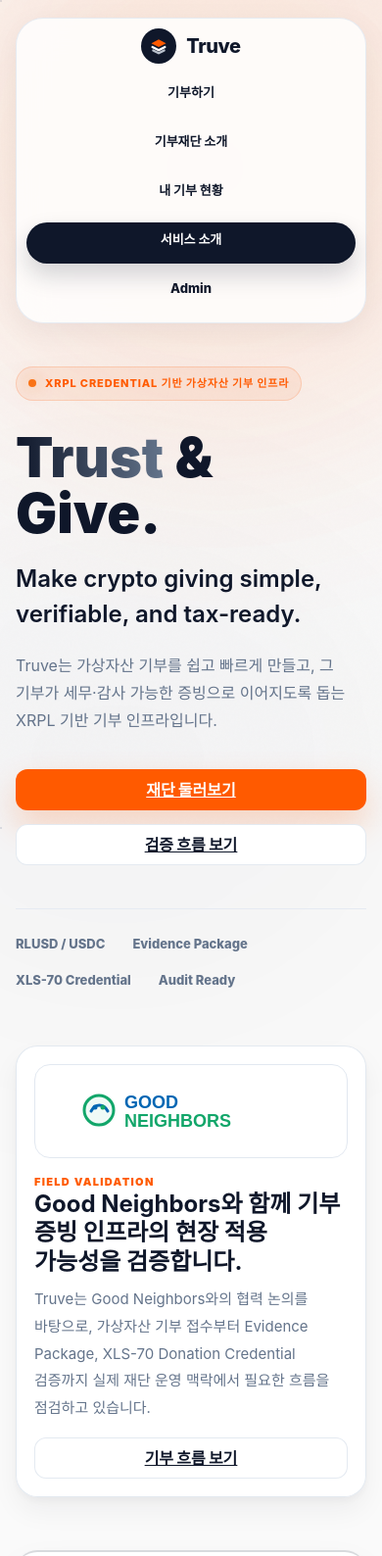
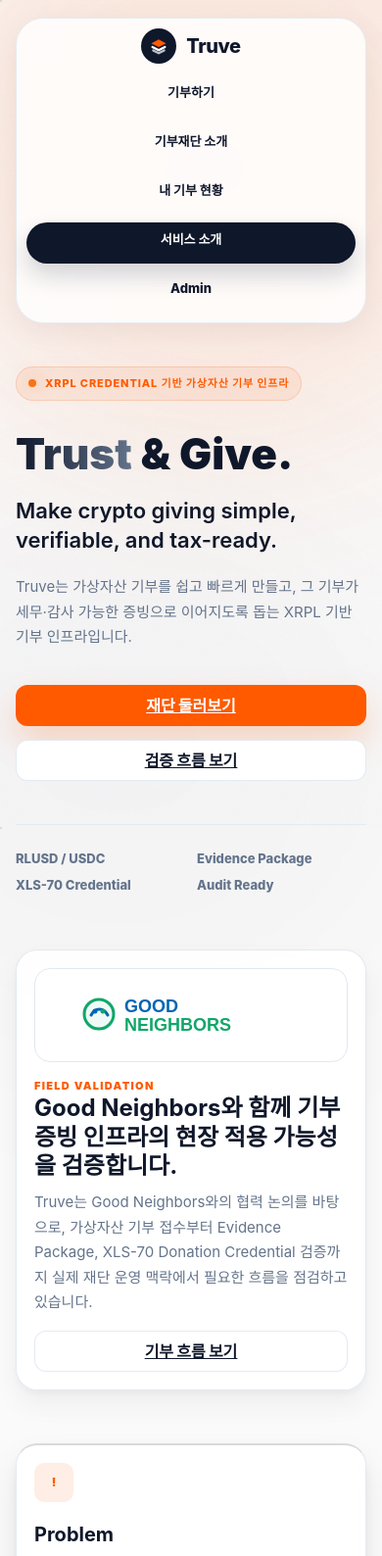
Before and after one commit to SangJun-Pyo/Truve_prototype, a website built with Vite: page about.html in a window 390 px wide. Shown: the top 1588 px of the page at 98% size. Built offline with nearby package versions, Linux system fonts and the light colour scheme.

Commit message:
Fix about page mobile wrapping

```diff
--- a/assets/styles.css
+++ b/assets/styles.css
@@ -2770,6 +2770,7 @@
 .about-dark-copy {
   position: relative;
   z-index: 2;
+  min-width: 0;
 }
 
 .about-kicker {
@@ -2804,6 +2805,7 @@
   font-weight: 900;
   letter-spacing: 0;
   line-height: 1.02;
+  overflow-wrap: anywhere;
 }
 
 .about-dark-copy h1 span {
@@ -2820,6 +2822,8 @@
   font-size: 24px;
   font-weight: 600;
   line-height: 1.5;
+  word-break: keep-all;
+  overflow-wrap: anywhere;
 }
 
 .about-dark-copy p {
@@ -2877,6 +2881,8 @@
   color: var(--text-secondary);
   font-size: 13px;
   font-weight: 800;
+  min-width: 0;
+  overflow-wrap: anywhere;
 }
 
 .about-orbit {
@@ -2928,9 +2934,10 @@
 .about-floating-card {
   position: absolute;
   z-index: 2;
-  width: 330px;
+  width: min(330px, 100%);
   border-radius: 20px;
   padding: 20px;
+  min-width: 0;
 }
 
 .about-floating-card.transfer {
@@ -2949,7 +2956,7 @@
 .about-floating-card.credential {
   bottom: 30px;
   left: 70px;
-  width: 360px;
+  width: min(360px, 100%);
   border-left: 2px solid rgba(15, 23, 42, 0.32);
   animation: aboutFloat 4.6s ease-in-out infinite;
 }
@@ -2967,10 +2974,16 @@
 .about-floating-head {
   display: flex;
   justify-content: space-between;
+  align-items: flex-start;
+  flex-wrap: wrap;
   gap: 12px;
   border-bottom: 1px solid #e5eaf2;
   padding-bottom: 14px;
   margin-bottom: 14px;
+}
+
+.about-floating-head > div {
+  min-width: 0;
 }
 
 .about-floating-head strong,
@@ -2985,12 +2998,16 @@
 .about-floating-head strong {
   color: var(--text-primary);
   font-size: 14px;
+  line-height: 1.35;
+  overflow-wrap: anywhere;
 }
 
 .about-floating-head span {
   margin-top: 4px;
   color: var(--text-secondary);
   font-size: 11px;
+  line-height: 1.45;
+  overflow-wrap: anywhere;
 }
 
 .about-floating-head em {
@@ -3010,9 +3027,17 @@
 .about-node-row {
   display: flex;
   justify-content: space-between;
+  align-items: flex-start;
   gap: 14px;
   border-bottom: 1px solid #edf2f7;
   padding: 9px 0;
+}
+
+.about-data-row span,
+.about-data-row strong,
+.about-node-row span,
+.about-node-row strong {
+  min-width: 0;
 }
 
 .about-data-row:last-child,
@@ -3031,6 +3056,7 @@
   color: var(--text-primary);
   font-size: 12px;
   text-align: right;
+  overflow-wrap: anywhere;
 }
 
 .about-data-row.code strong,
@@ -3087,6 +3113,7 @@
   font-size: clamp(24px, 3vw, 34px);
   line-height: 1.22;
   word-break: keep-all;
+  overflow-wrap: anywhere;
 }
 
 .about-partner-band p:not(.about-section-kicker) {
@@ -3096,6 +3123,7 @@
   font-size: 15px;
   line-height: 1.85;
   word-break: keep-all;
+  overflow-wrap: anywhere;
 }
 
 .about-glass-card,
@@ -3601,7 +3629,8 @@
   }
 
   .about-dark-copy h1 {
-    font-size: clamp(48px, 18vw, 72px);
+    font-size: clamp(42px, 13vw, 62px);
+    line-height: 1.08;
   }
 
   .fancy-hero {
@@ -3772,7 +3801,49 @@
   }
 
   .about-dark-copy h1 {
-    font-size: clamp(40px, 16vw, 56px);
+    font-size: clamp(36px, 12vw, 44px);
+    line-height: 1.1;
+  }
+
+  .about-dark-copy h2 {
+    font-size: 22px;
+    line-height: 1.35;
+    word-break: normal;
+    overflow-wrap: anywhere;
+  }
+
+  .about-dark-copy p,
+  .about-partner-band p:not(.about-section-kicker) {
+    font-size: 15px;
+    line-height: 1.7;
+    word-break: normal;
+    overflow-wrap: anywhere;
+  }
+
+  .about-partner-band h2,
+  .about-glass-card h3,
+  .about-glass-card p,
+  .about-glass-card li,
+  .about-dark-section h2,
+  .about-dark-section p,
+  .about-goal-dark h2,
+  .about-goal-dark p,
+  .about-business-grid h3,
+  .about-business-grid p,
+  .about-role-grid-dark strong,
+  .about-role-grid-dark span {
+    word-break: normal;
+    overflow-wrap: anywhere;
+  }
+
+  .about-feature-row {
+    display: grid;
+    grid-template-columns: repeat(2, minmax(0, 1fr));
+    gap: 10px 12px;
+  }
+
+  .about-feature-row span {
+    line-height: 1.35;
   }
 }
 
@@ -3800,4 +3871,21 @@
   .percent-input-wrapper {
     padding-inline: 6px;
   }
-}
+
+  .about-dark-shell {
+    width: min(100% - 24px, 1280px);
+  }
+
+  .about-dark-copy h1 {
+    font-size: 40px;
+  }
+
+  .about-dark-copy h2 {
+    font-size: 20px;
+  }
+
+  .about-partner-band h2 {
+    font-size: 22px;
+    line-height: 1.28;
+  }
+}
```
